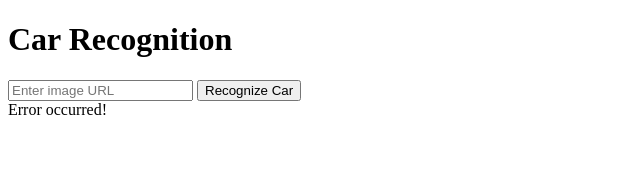
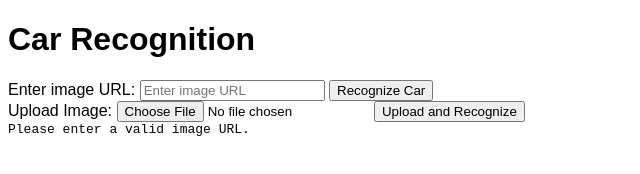
Before and after one commit to MrHeckerCat/whatisthiscar, a website: page public/index.html in a window 1280 px wide. Both pictures are taken after a click on the button "Recognize Car". Shown: the whole page, without its empty margins (0-640 px from the left). Drawn offline with nearby package versions, Linux system fonts and the light colour scheme; no server answers.

Commit message:
Update index.html

```diff
--- a/public/index.html
+++ b/public/index.html
@@ -1,26 +1,108 @@
 <!DOCTYPE html>
-<html>
+<html lang="en">
 <head>
+  <meta charset="UTF-8">
+  <meta name="viewport" content="width=device-width, initial-scale=1.0">
   <title>Car Recognition App</title>
   <script src="https://unpkg.com/axios/dist/axios.min.js"></script>
+  <style>
+    /* Basic styling (customize as needed) */
+    body { font-family: sans-serif; }
+    #results { white-space: pre-wrap; font-family: monospace; }
+    button { margin-right: 10px; }
+  </style>
 </head>
 <body>
   <h1>Car Recognition</h1>
-  <input type="text" id="image-url" placeholder="Enter image URL">
-  <button onclick="recognizeCar()">Recognize Car</button>
+
+  <form id="image-form" method="POST" enctype="multipart/form-data">
+    <div>
+      <label for="image-url">Enter image URL:</label>
+      <input type="text" id="image-url" placeholder="Enter image URL">
+      <button type="button" id="image-url-button" onclick="recognizeCarByUrl()">Recognize Car</button>
+    </div>
+    <div>
+      <label for="image-file">Upload Image:</label>
+      <input type="file" id="image-file" name="image" accept="image/*">
+      <button type="button" id="image-upload-button" onclick="recognizeCarByUpload()">Upload and Recognize</button>
+    </div>
+  </form>
+
   <div id="results"></div>
 
   <script>
-    function recognizeCar() {
+    function isValidImageUrl(input) {
+      return /^https?:\/\/[^/]+\/.*\.(jpeg|jpg|png|gif)$/i.test(input);
+    }
+
+    function recognizeCarByUrl() {
       const imageUrl = document.getElementById('image-url').value;
+      if (!isValidImageUrl(imageUrl)) {
+        return displayError("Please enter a valid image URL.");
+      }
+
+      // Disable the button to prevent multiple submissions
+      document.getElementById('image-url-button').disabled = true;
+
       axios.post('/api/recognize', { imageUrl })
         .then(response => {
-          document.getElementById('results').innerText = JSON.stringify(response.data, null, 2);
+          displayResults(response.data);
         })
         .catch(error => {
           console.error(error);
-          document.getElementById('results').innerText = "Error occurred!";
+          displayError("Error occurred!");
+        })
+        .finally(() => {
+          // Enable the button after processing is complete
+          document.getElementById('image-url-button').disabled = false;
         });
+    }
+
+    function recognizeCarByUpload() {
+      const fileInput = document.getElementById('image-file');
+      const file = fileInput.files[0];
+      if (!file) {
+        return displayError("Please select a file.");
+      }
+
+      // Disable the button to prevent multiple submissions
+      document.getElementById('image-upload-button').disabled = true;
+
+      const formData = new FormData();
+      formData.append('image', file);
+
+      axios.post('/api/upload', formData, {
+        headers: {
+          'Content-Type': 'multipart/form-data'
+        }
+      })
+        .then(response => {
+          displayResults(response.data);
+        })
+        .catch(error => {
+          console.error(error);
+          displayError("Error occurred during upload!");
+        })
+        .finally(() => {
+          // Enable the button after processing is complete
+          document.getElementById('image-upload-button').disabled = false;
+        });
+    }
+
+    function displayResults(carData) {
+      const resultsDiv = document.getElementById('results');
+      resultsDiv.innerHTML = ''; // Clear previous results
+
+      for (const key in carData) {
+        const value = carData[key];
+        const p = document.createElement('p');
+        p.textContent = `${key}: ${value}`;
+        resultsDiv.appendChild(p);
+      }
+    }
+
+    function displayError(message) {
+      document.getElementById('results').innerText = message;
     }
   </script>
 </body>
```
